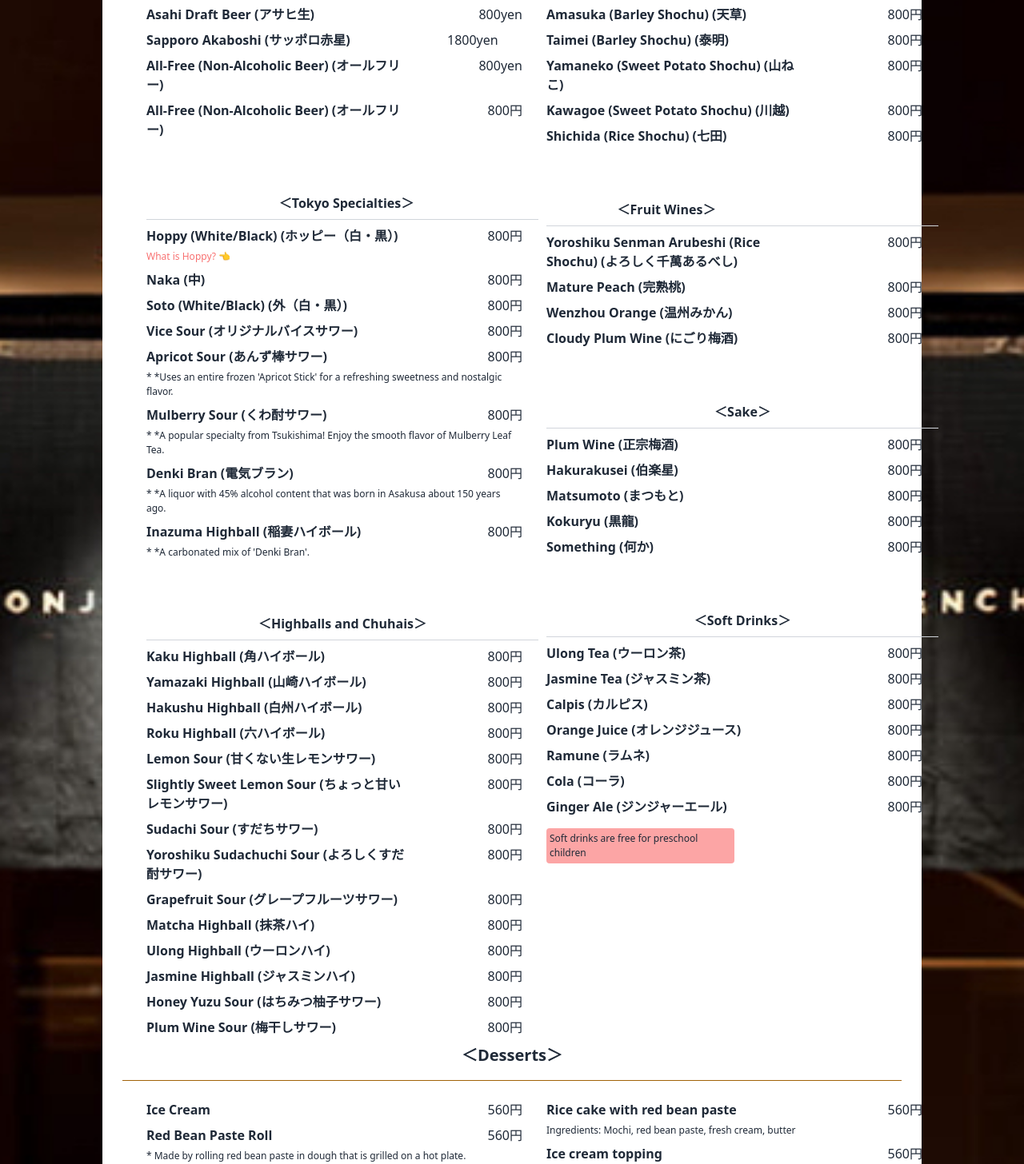
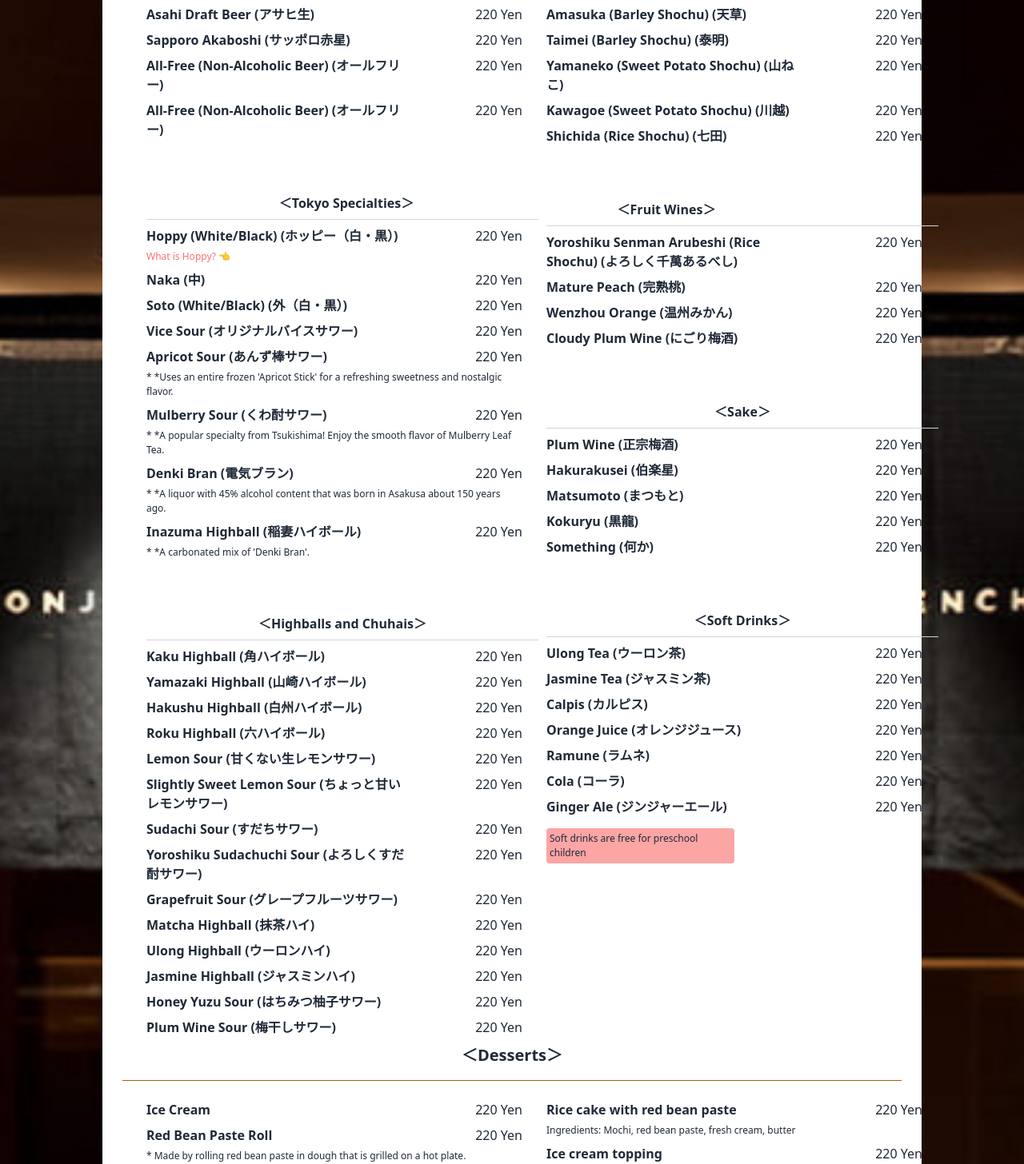
Before and after one commit to shuhay70/moheji-menu, a Next.js app in the folder frontend/: page /en/menu/drink in a window 1280 px wide. Shown: the part 420-1876 px from the top of the page at 80% size. Built offline with nearby package versions, Linux system fonts and the light colour scheme.

Commit message:
Correcting mistakes

```diff
--- a/frontend/messages/en.json
+++ b/frontend/messages/en.json
@@ -9,7 +9,8 @@
     "button14": "Reserve",
     "button2": "Language",
     "button22": "Japanese",
-    "button21": "English"
+    "button21": "English",
+    "button23": "中文"
   },
 
   "Menubar": {
@@ -73,6 +74,8 @@
     "title2": "Every winter, we have customers who come specifically for this dish featuring oysters and shirako (fish roe), making it a popular choice! The carefully selected oysters, sourced daily from the market, are plump and full of rich umami. Experience the unique winter flavors that can only be enjoyed at Moheji—don't miss out!",
     "title3": "Grilled Oysters with Butter（牡蠣のバター焼き）",
     "title4": "We grill fresh surumesquid, directly sourced from Toyosu Market, with the liver intact, then finish it by coating it in butter. The rich umami of the liver pairs perfectly with beer, making it an irresistible match. Enjoy the squid's firm texture and the flavor of slightly charred butter from the hot plate!",
+    "title5": "Shirako Ajillo(白子のアヒージョ）",
+    "title6": "Every winter, this dish featuring oysters and shirako is so popular that some customers come specifically for it! Carefully selected by skilled buyers at the market, the ingredients are delivered fresh to our restaurant every morning. Enjoy the irresistibly creamy texture of shirako, a winter delicacy that can only be savored at Moheji!",
     "price1": "1500yen",
     "price2": "1500yen",
     "price3": "1500yen",
--- a/frontend/src/app/[locale]/menu/drink/page.tsx
+++ b/frontend/src/app/[locale]/menu/drink/page.tsx
@@ -30,19 +30,19 @@ export default function HomePage() {
                 <div className="lg:w-[490px] border-t border-gray-300 lg:my-2"></div>
                 <div className="flex justify-between lg:w-[470px] my-2">
                   <p className="font-bold  w-[70%]">{t("title1")}</p>
-                  <p>800yen</p>
+                  <p>{t("price1")}</p>
                 </div>
                 <div className="flex justify-between lg:w-[470px] my-2">
                   <p className=" font-bold w-[70%]">{t("title2")}</p>
-                  <p className=" w-[20%]">1800yen</p>
+                  <p>{t("price2")}</p>
                 </div>
                 <div className="flex justify-between lg:w-[470px] my-2">
                   <p className=" font-bold  w-[70%]">{t("title3")}</p>
-                  <p>800yen</p>
+                  <p>{t("price3")}</p>
                 </div>
                 <div className="flex justify-between lg:w-[470px] my-2">
                   <p className=" font-bold  w-[70%]">{t("title4")}</p>
-                  <p>800円</p>
+                  <p>{t("price4")}</p>
                 </div>
               </div>
               <div className="lg:w-[500px] ">
@@ -53,7 +53,7 @@ export default function HomePage() {
                 <div className="flex flex-col  lg:w-[470px] my-2">
                   <div className="flex justify-between">
                     <p className=" font-bold  w-[70%]">{t("title5")}</p>
-                    <p>800円</p>
+                    <p>{t("price5")}</p>
                   </div>
                   <Link
                     className="text-red-400 text-[12px] pt-[5px]"
@@ -64,41 +64,41 @@ export default function HomePage() {
                 </div>
                 <div className="flex justify-between lg:w-[470px] my-2">
                   <p className=" font-bold  w-[70%]">{t("title6")}</p>
-                  <p>800円</p>
+                  <p>{t("price6")}</p>
                 </div>
                 <div className="flex justify-between lg:w-[470px] my-2">
                   <p className=" font-bold  w-[70%]">{t("title7")}</p>
-                  <p>800円</p>
+                  <p>{t("price7")}</p>
                 </div>
                 <div className="flex justify-between lg:w-[470px] my-2">
                   <p className=" font-bold  w-[70%]">{t("title8")}</p>
-                  <p>800円</p>
+                  <p>{t("price8")}</p>
                 </div>
                 <div className="flex flex-col  lg:w-[470px] my-2">
                   <div className="flex justify-between">
                     <p className=" font-bold  w-[70%]">{t("title9")}</p>
-                    <p>800円</p>
+                    <p>{t("price9")}</p>
                   </div>
                   <p className="text-[12px] pt-[5px]">*{t("ex9")}</p>
                 </div>
                 <div className="flex flex-col  lg:w-[470px] my-2">
                   <div className="flex justify-between">
                     <p className=" font-bold  w-[70%]">{t("title10")}</p>
-                    <p>800円</p>
+                    <p>{t("price10")}</p>
                   </div>
                   <p className="text-[12px] pt-[5px]">*{t("ex10")}</p>
                 </div>
                 <div className="flex flex-col  lg:w-[470px] my-2">
                   <div className="flex justify-between">
                     <p className=" font-bold  w-[70%]">{t("title11")}</p>
-                    <p>800円</p>
+                    <p>{t("price11")}</p>
                   </div>
                   <p className="text-[12px] pt-[5px]">*{t("ex11")}</p>
                 </div>
                 <div className="flex flex-col lg:w-[470px] my-2">
                   <div className="flex justify-between">
                     <p className=" font-bold  w-[70%]">{t("title12")}</p>
-                    <p>800円</p>
+                    <p>{t("price12")}</p>
                   </div>
                   <p className="text-[12px] pt-[5px]">* {t("ex12")}</p>
                 </div>
@@ -110,59 +110,59 @@ export default function HomePage() {
                 <div className="lg:w-[490px] border-t border-gray-300 my-2"></div>
                 <div className="flex justify-between lg:w-[470px] my-1">
                   <p className="font-bold  w-[70%]">{t("title13")}</p>
-                  <p>800円</p>
+                  <p>{t("price13")}</p>
                 </div>
                 <div className="flex justify-between lg:w-[470px] my-2">
                   <p className=" font-bold  w-[70%]">{t("title14")}</p>
-                  <p>800円</p>
+                  <p>{t("price14")}</p>
                 </div>
                 <div className="flex justify-between lg:w-[470px] my-2">
                   <p className=" font-bold  w-[70%]">{t("title15")}</p>
-                  <p>800円</p>
+                  <p>{t("price15")}</p>
                 </div>
                 <div className="flex justify-between lg:w-[470px] my-2">
                   <p className=" font-bold  w-[70%]">{t("title16")}</p>
-                  <p>800円</p>
+                  <p>{t("price16")}</p>
                 </div>
                 <div className="flex justify-between lg:w-[470px] my-2">
                   <p className=" font-bold  w-[70%]">{t("title17")}</p>
-                  <p>800円</p>
+                  <p>{t("price17")}</p>
                 </div>
                 <div className="flex justify-between lg:w-[470px] my-2">
                   <p className=" font-bold  w-[70%]">{t("title18")}</p>
-                  <p>800円</p>
+                  <p>{t("price18")}</p>
                 </div>
                 <div className="flex justify-between lg:w-[470px] my-2">
                   <p className=" font-bold  w-[70%]">{t("title19")}</p>
-                  <p>800円</p>
+                  <p>{t("price19")}</p>
                 </div>
                 <div className="flex justify-between lg:w-[470px] my-2">
                   <p className=" font-bold  w-[70%]">{t("title20")}</p>
-                  <p>800円</p>
+                  <p>{t("price20")}</p>
                 </div>
                 <div className="flex justify-between lg:w-[470px] my-2">
                   <p className=" font-bold  w-[70%]">{t("title21")}</p>
-                  <p>800円</p>
+                  <p>{t("price21")}</p>
                 </div>
                 <div className="flex justify-between lg:w-[470px] my-2">
                   <p className=" font-bold  w-[70%]">{t("title22")}</p>
-                  <p>800円</p>
+                  <p>{t("price22")}</p>
                 </div>
                 <div className="flex justify-between lg:w-[470px] my-2">
                   <p className=" font-bold  w-[70%]">{t("title23")}</p>
-                  <p>800円</p>
+                  <p>{t("price23")}</p>
                 </div>
                 <div className="flex justify-between lg:w-[470px] my-2">
                   <p className=" font-bold  w-[70%]">{t("title24")}</p>
-                  <p>800円</p>
+                  <p>{t("price24")}</p>
                 </div>
                 <div className="flex justify-between lg:w-[470px] my-2">
                   <p className=" font-bold  w-[70%]">{t("title25")}</p>
-                  <p>800円</p>
+                  <p>{t("price25")}</p>
                 </div>
                 <div className="flex justify-between lg:w-[470px] my-2">
                   <p className=" font-bold  w-[70%]">{t("title26")}</p>
-                  <p>800円</p>
+                  <p>{t("price26")}</p>
                 </div>
               </div>
             </div>
@@ -174,24 +174,24 @@ export default function HomePage() {
                 <div className="lg:w-[490px] border-t border-gray-300 my-2"></div>
                 <div className="flex justify-between lg:w-[470px] my-1">
                   <p className="font-bold  w-[70%]">{t("title27")}</p>
-                  <p>800円</p>
+                  <p>{t("price27")}</p>
                 </div>
                 <div className="flex justify-between lg:w-[470px] my-2">
                   <p className=" font-bold w-[70%]">{t("title28")}</p>
-                  <p>800円</p>
+                  <p>{t("price28")}</p>
                 </div>
 
                 <div className="flex justify-between lg:w-[470px] my-2">
                   <p className=" font-bold  w-[70%]">{t("title30")}</p>
-                  <p>800円</p>
+                  <p>{t("price29")}</p>
                 </div>
                 <div className="flex justify-between lg:w-[470px] my-2">
                   <p className=" font-bold  w-[70%]">{t("title31")}</p>
-                  <p>800円</p>
+                  <p>{t("price31")}</p>
                 </div>
                 <div className="flex justify-between lg:w-[470px] my-2">
                   <p className=" font-bold  w-[70%]">{t("title32")}</p>
-                  <p>800円</p>
+                  <p>{t("price32")}</p>
                 </div>
               </div>
               <div className="lg:w-[300px] ">
@@ -201,19 +201,19 @@ export default function HomePage() {
                 <div className="lg:w-[490px] border-t border-gray-300 my-2"></div>
                 <div className="flex justify-between lg:w-[470px] my-1">
                   <p className="font-bold  w-[70%] ">{t("title33")} </p>
-                  <p>800円</p>
+                  <p>{t("price33")}</p>
                 </div>
                 <div className="flex justify-between lg:w-[470px] my-2">
                   <p className=" font-bold  w-[70%]">{t("title34")}</p>
-                  <p>800円</p>
+                  <p>{t("price34")}</p>
                 </div>
                 <div className="flex justify-between lg:w-[470px] my-2">
                   <p className=" font-bold  w-[70%]">{t("title35")}</p>
-                  <p>800円</p>
+                  <p>{t("price35")}</p>
                 </div>
                 <div className="flex justify-between lg:w-[470px] my-2">
                   <p className=" font-bold  w-[70%]">{t("title36")}</p>
-                  <p>800円</p>
+                  <p>{t("price36")}</p>
                 </div>
               </div>
               <div className="lg:w-[490px] ">
@@ -223,23 +223,23 @@ export default function HomePage() {
                 <div className="lg:w-[490px] border-t border-gray-300 my-2"></div>
                 <div className="flex justify-between lg:w-[470px] my-1">
                   <p className="font-bold  w-[70%] ">{t("title37")}</p>
-                  <p>800円</p>
+                  <p>{t("price37")}</p>
                 </div>
                 <div className="flex justify-between lg:w-[470px] my-2">
                   <p className=" font-bold  w-[70%]">{t("title38")}</p>
-                  <p>800円</p>
+                  <p>{t("price38")}</p>
                 </div>
                 <div className="flex justify-between lg:w-[470px] my-2">
                   <p className=" font-bold  w-[70%]">{t("title39")}</p>
-                  <p>800円</p>
+                  <p>{t("price39")}</p>
                 </div>
                 <div className="flex justify-between lg:w-[470px] my-2">
                   <p className=" font-bold  w-[70%]">{t("title40")}</p>
-                  <p>800円</p>
+                  <p>{t("price40")}</p>
                 </div>
                 <div className="flex justify-between lg:w-[470px] my-2">
                   <p className=" font-bold  w-[70%]">{t("title41")}</p>
-                  <p>800円</p>
+                  <p>{t("price41")}</p>
                 </div>
               </div>
               <div className="lg:w-[490px] ">
@@ -249,31 +249,31 @@ export default function HomePage() {
                 <div className="lg:w-[490px] border-t border-gray-300 my-2"></div>
                 <div className="flex justify-between lg:w-[470px] my-2">
                   <p className=" font-bold  w-[70%]">{t("title43")}</p>
-                  <p>800円</p>
+                  <p>{t("price43")}</p>
                 </div>
                 <div className="flex justify-between lg:w-[470px] my-2">
                   <p className=" font-bold  w-[70%]">{t("title44")}</p>
-                  <p>800円</p>
+                  <p>{t("price44")}</p>
                 </div>
                 <div className="flex justify-between lg:w-[470px] my-2">
                   <p className=" font-bold  w-[70%]">{t("title45")}</p>
-                  <p>800円</p>
+                  <p>{t("price45")}</p>
                 </div>
                 <div className="flex justify-between lg:w-[470px] my-2">
                   <p className=" font-bold  w-[70%]">{t("title46")}</p>
-                  <p>800円</p>
+                  <p>{t("price46")}</p>
                 </div>
                 <div className="flex justify-between lg:w-[470px] my-2">
                   <p className=" font-bold  w-[70%]">{t("title47")}</p>
-                  <p>800円</p>
+                  <p>{t("price47")}</p>
                 </div>
                 <div className="flex justify-between lg:w-[470px] my-2">
                   <p className=" font-bold  w-[70%]">{t("title48")}</p>
-                  <p>800円</p>
+                  <p>{t("price48")}</p>
                 </div>
                 <div className="flex justify-between lg:w-[470px] my-1">
                   <p className="font-bold  w-[70%] ">{t("title49")}</p>
-                  <p>800円</p>
+                  <p>{t("price49")}</p>
                 </div>
                 <p className="lg:w-[235px]  text-[12px] bg-red-300 rounded p-1 flex justify-center mt-[15px]">
                   {t("ex49")}
@@ -290,13 +290,13 @@ export default function HomePage() {
               <div className="flex  lg:w-[470px] flex-col lg:my-2 my-[15px]">
                 <div className="flex justify-between">
                   <p className="font-bold  w-[70%]">{t("title50")}</p>
-                  <p>560円</p>
+                  <p>{t("price50")}</p>
                 </div>
               </div>
               <div className="flex  lg:w-[470px] flex-col lg:my-2 my-[15px]">
                 <div className="flex justify-between">
                   <p className="font-bold  w-[70%]">{t("title51")}</p>
-                  <p>560円</p>
+                  <p>{t("price51")}</p>
                 </div>
                 <p className="text-[12px] pt-[5px]">{t("ex51")}</p>
                 <p className="text-[12px]">{t("ingredients51")}</p>
@@ -304,7 +304,7 @@ export default function HomePage() {
               <div className="flex  lg:w-[470px] flex-col lg:my-2 my-[15px]">
                 <div className="flex justify-between">
                   <p className="font-bold  w-[70%]">{t("title52")}</p>
-                  <p>560円</p>
+                  <p>{t("price52")}</p>
                 </div>
                 <p className="text-[12px] pt-[5px]">{t("ex52")}</p>
                 <p className="text-[12px]">{t("ingredients52")}</p>
@@ -315,14 +315,14 @@ export default function HomePage() {
               <div className="flex  lg:w-[470px] flex-col lg:my-2 my-[15px]">
                 <div className="flex justify-between">
                   <p className="font-bold  w-[70%]">{t("title53")}</p>
-                  <p>560円</p>
+                  <p>{t("price53")}</p>
                 </div>
                 <p className="text-[12px] pt-[5px]">{t("ingredients53")}</p>
               </div>
               <div className="flex justify-between lg:w-[470px]  lg:my-2 my-[15px]">
                 <p className="font-bold w-[70%]">{t("title54")}</p>
 
-                <p>560円</p>
+                <p>{t("price54")}</p>
               </div>
             </div>
           </div>
--- a/frontend/src/i18n/routing.ts
+++ b/frontend/src/i18n/routing.ts
@@ -2,7 +2,7 @@ import { defineRouting } from "next-intl/routing";
 import { createNavigation } from "next-intl/navigation";
 
 export const routing = defineRouting({
-  locales: ["en", "ja"],
+  locales: ["en", "ja", "zh-CN"],
   defaultLocale: "ja",
 });
 
```
Also changed, not shown: frontend/messages/ja.json (+30 -27 lines), frontend/src/app/[locale]/components/Header.tsx (+8 -1 lines), frontend/src/app/[locale]/menu/monja/page.tsx (+32 -12 lines), frontend/src/app/[locale]/menu/season/page.tsx (+28 -10 lines), frontend/src/app/[locale]/menu/teppan/page.tsx (+17 -6 lines).
